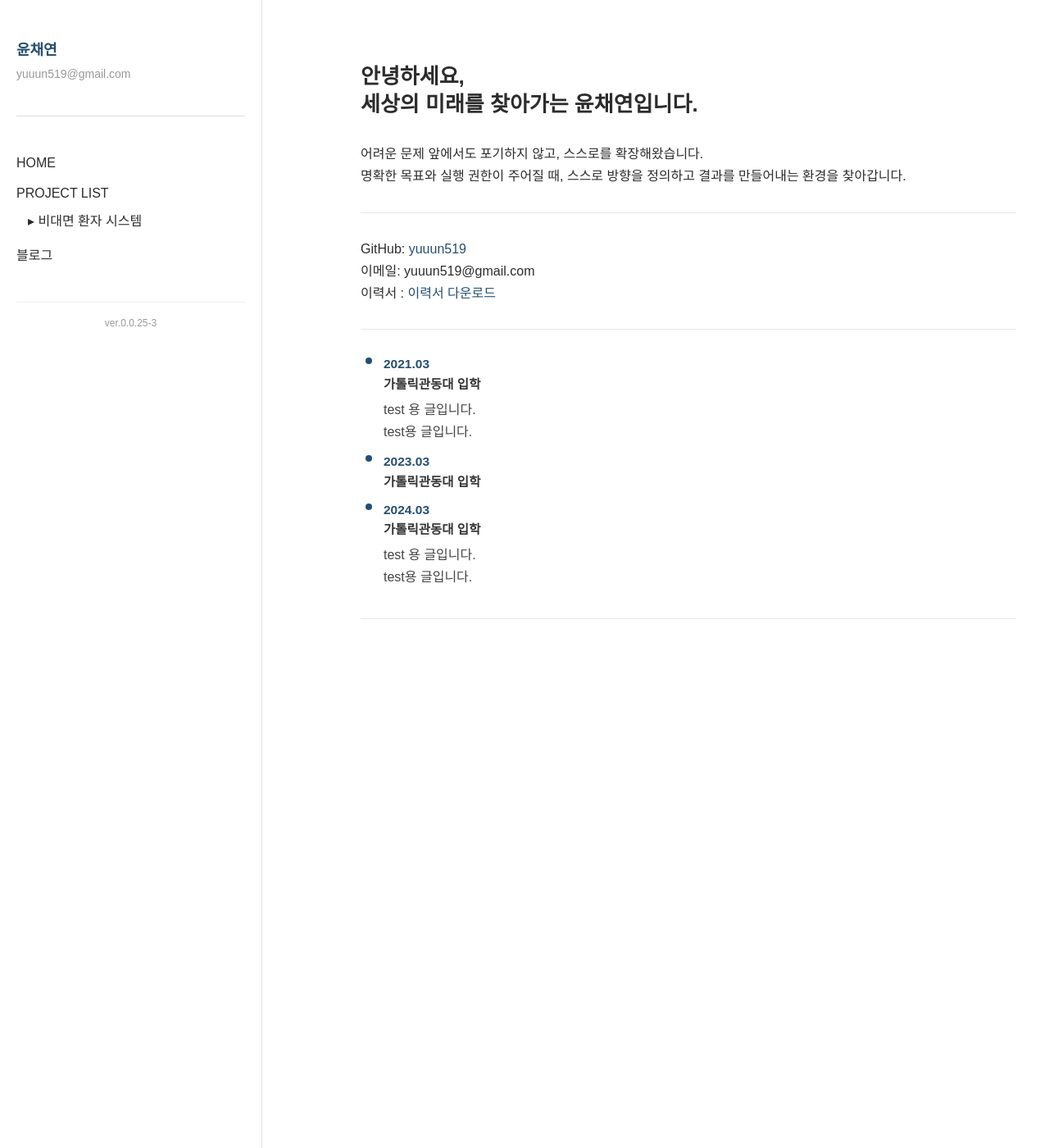
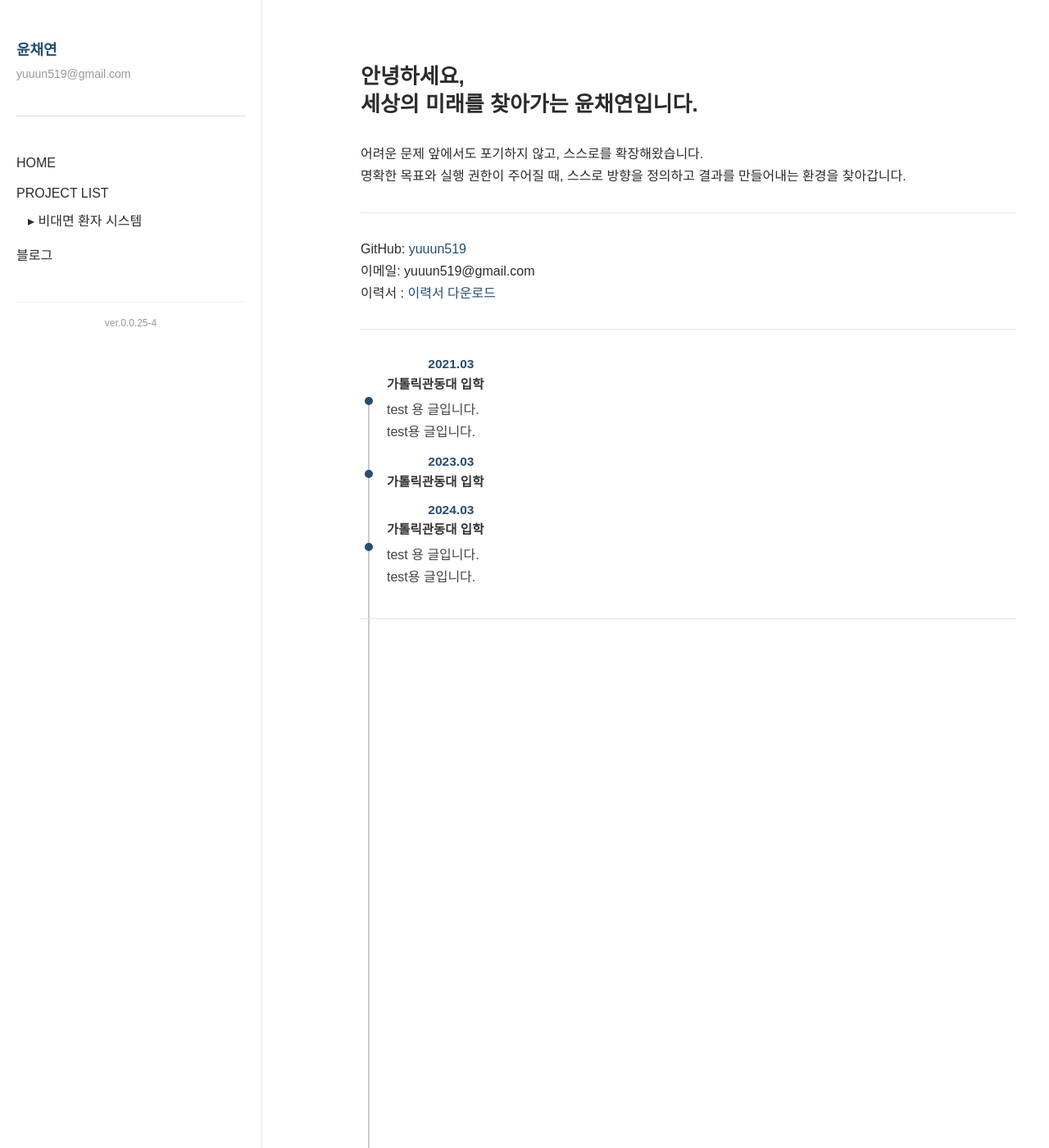
Before and after one commit to yuuun519/yuuun519.github.io, a Jekyll site: the page built from index.md, in a window 1280 px wide and 1400 px high. Shown: the whole window at 82% size. Built offline with Jekyll 4.4.1, drawn with Linux system fonts in a browser that asks for light colours; some web fonts are replaced.

Commit message:
ver 0.0.25-3

```diff
--- a/_layouts/default.html
+++ b/_layouts/default.html
@@ -44,7 +44,7 @@
 
 <!-- sidebar-footer/ver -->
 <div class="sidebar-footer">
-  ver.0.0.25-3
+  ver.0.0.25-4
 </div>
     </aside>
 
--- a/assets/style.css
+++ b/assets/style.css
@@ -120,62 +120,61 @@ p {
 }
 
 /* timeline*/
-.timeline {
-  list-style: none;
-  margin: 0;
-  padding: 0;
-}
-
 .timeline li {
   display: flex;
-  align-items: flex-start;
+  align-items: center; /* 변경: 선 기준으로 항목 수직 정렬 */
   position: relative;
-  margin-bottom: 24px; /* 간격 조절 */
+  margin-bottom: 32px; /* 간격 조정 */
 }
 
 .item {
   display: flex;
-  align-items: flex-start;
+  align-items: center; /* 날짜, 선, 텍스트 정렬 */
   position: relative;
 }
 
 .marker {
   position: relative;
   width: 20px;
+  min-width: 20px; /* 고정 넓이로 밀리지 않게 함 */
   display: flex;
   justify-content: center;
 }
 
 .marker::before {
   content: '';
-  width: 8px;
-  height: 8px;
+  width: 10px;
+  height: 10px;
   background-color: #264e70;
   border-radius: 50%;
   position: absolute;
-  top: 4px;
+  top: 50%;
+  transform: translate(-50%, -50%);
   left: 50%;
-  transform: translateX(-50%);
 }
 
 .marker::after {
   content: '';
   position: absolute;
-  top: 12px;
+  top: 50%;
+  transform: translateX(-50%);
   left: 50%;
-  transform: translateX(-50%);
   width: 2px;
-  height: calc(100% - 12px);
+  height: 1000px; /* 충분히 길게 설정해서 자연스럽게 이어지게 */
   background-color: #ccc;
+  z-index: -1;
 }
 
 .info {
-  margin-left: 8px;
+  margin-left: 12px;
 }
 
 .date {
   font-weight: bold;
   color: #264e70;
+  min-width: 60px; /* 날짜 크기 균일하게 */
+  text-align: right;
+  margin-right: 12px;
 }
 
 .title {
```
